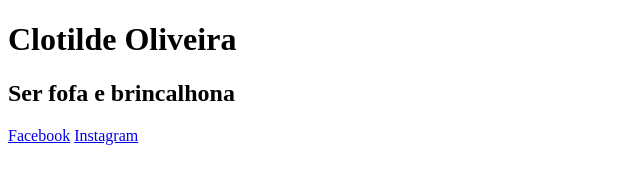
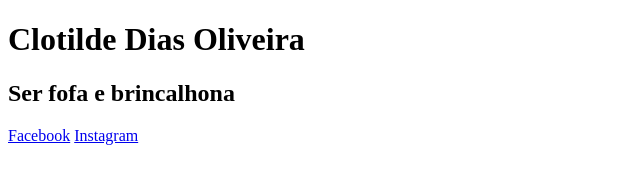
Before and after one commit to amandadduraes/html-css, a plain HTML site: page keyFrameSimples/index.html in a window 1280 px wide. Shown: the whole page, without its empty margins (0-640 px from the left). Drawn offline with Linux system fonts and the light colour scheme.

Commit message:
Atualizando nome da Clotilde

```diff
--- a/keyFrameSimples/index.html
+++ b/keyFrameSimples/index.html
@@ -8,7 +8,7 @@
 </head>
 <body>
   <main class="wrapper">
-    <h1> Clotilde Oliveira</h1>
+    <h1> Clotilde Dias Oliveira</h1>
     <h2> Ser fofa e brincalhona</h2>
     <div class="social-media">
       <a href="#">Facebook</a>
```
